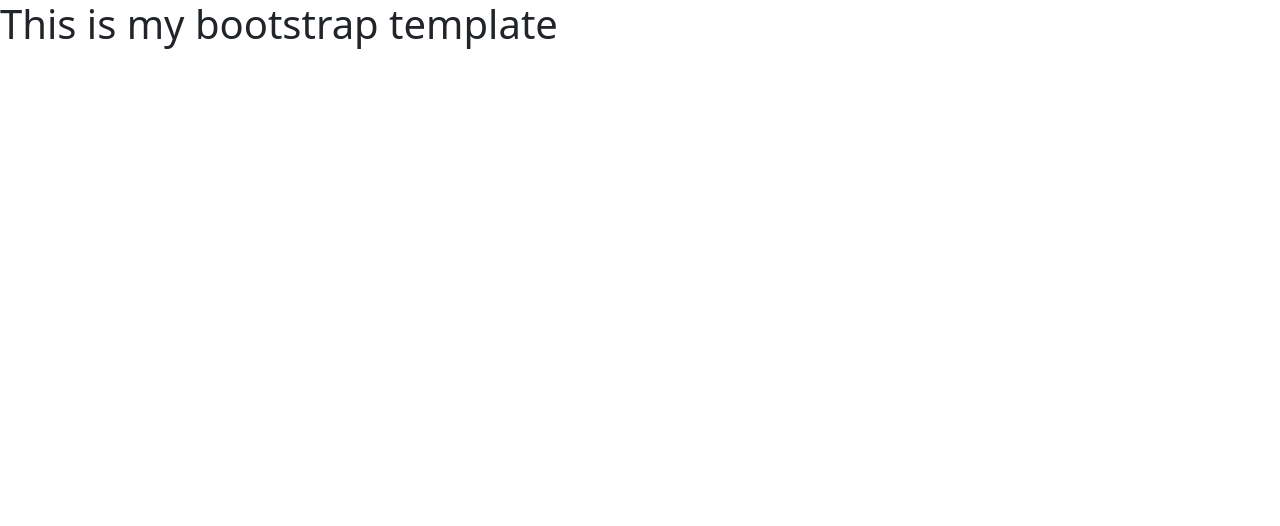
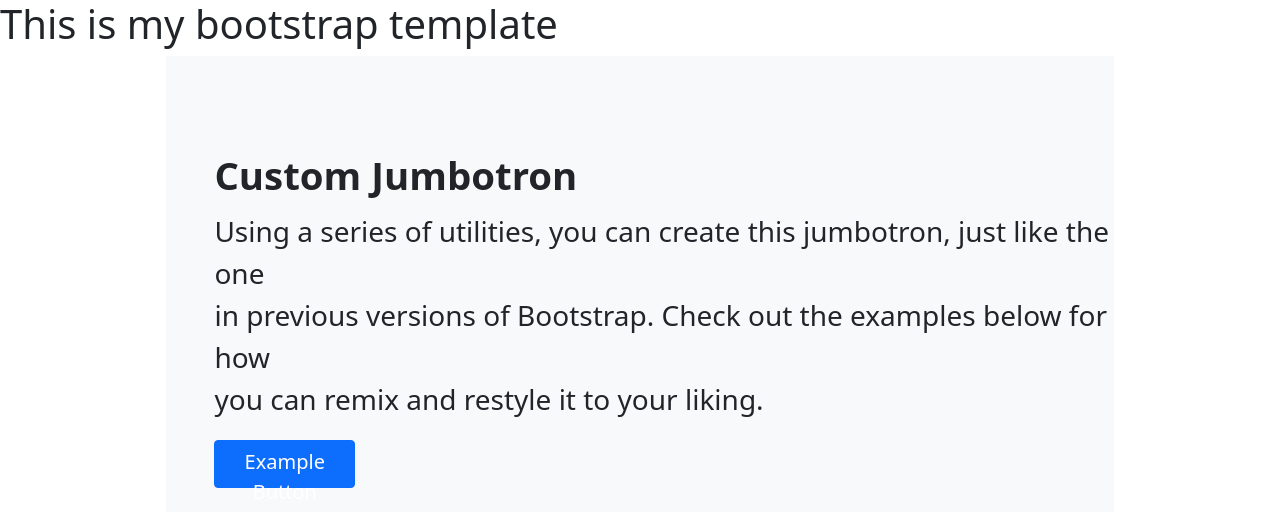
Before and after one commit to brianhernandez04/bootstrap-jumbotron, a plain HTML site: page index.html in a window 1280 px wide. Drawn offline with nearby package versions, Linux system fonts and the light colour scheme.

Commit message:
this is the best i got at recreating the jumbotron

```diff
--- a/css/style.css
+++ b/css/style.css
@@ -0,0 +1,3 @@
+#head2{
+    font-size: 3vw !important;
+}
--- a/index.html
+++ b/index.html
@@ -14,6 +14,13 @@
   <body>
     <h1>This is my bootstrap template</h1>
 
+    <div class="jumbotron bg-light m-auto" id="jumbo" style="width: 74vw; height: 57vh;">
+    <div class="pt-5">
+      <h2 class="fw-bold ps-5 pt-5" id="head2">Custom Jumbotron</h2>
+      <p class="ps-5 pt-1 fs-3" id="pone">Using a series of utilities, you can create this jumbotron, just like the one <br> in previous versions of Bootstrap. Check out the examples below for how <br> you can remix and restyle it to your liking.</p>
+      <button type="button" class="btn btn-primary ms-5 mt-1 fs-5" style="width: 11vw; height: 6vh">Example Button</button>
+      </div>
+    </div>
     <!-- Optional JavaScript; choose one of the two! -->
 
     <!-- Option 1: Bootstrap Bundle with Popper -->
```
